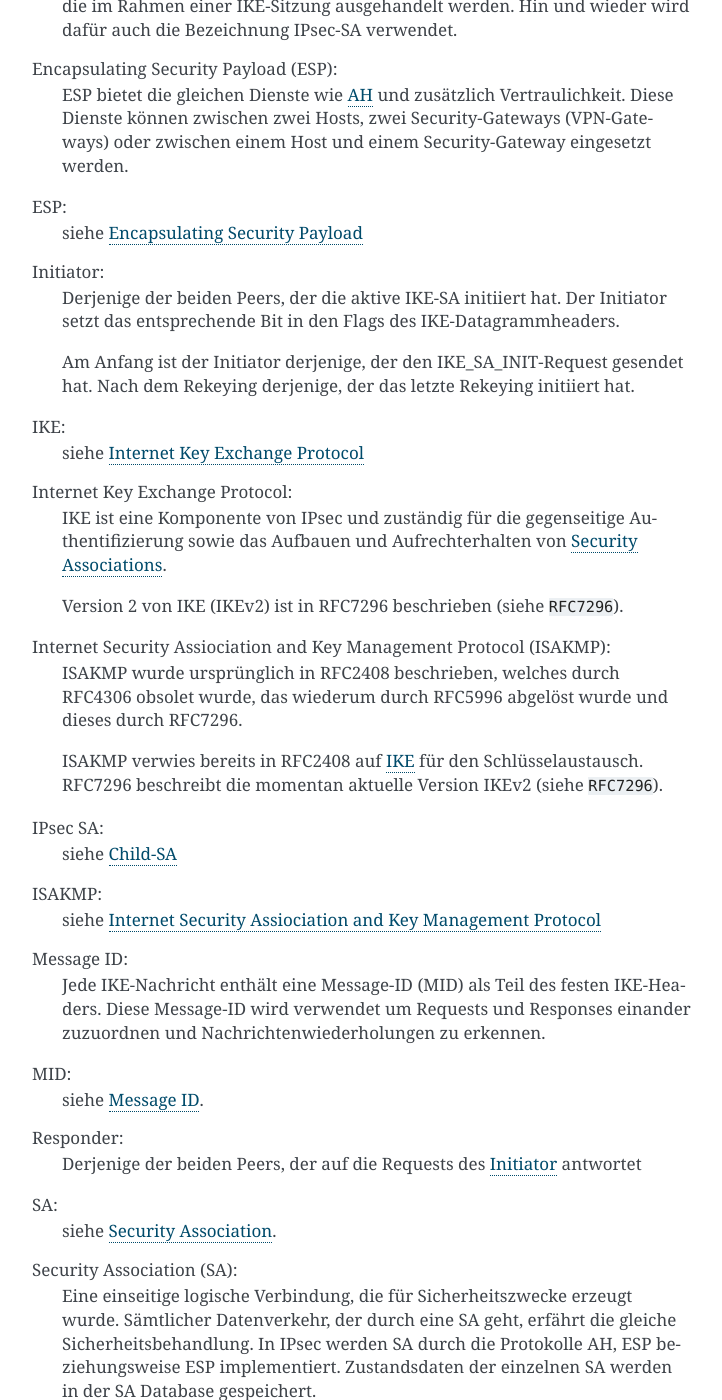
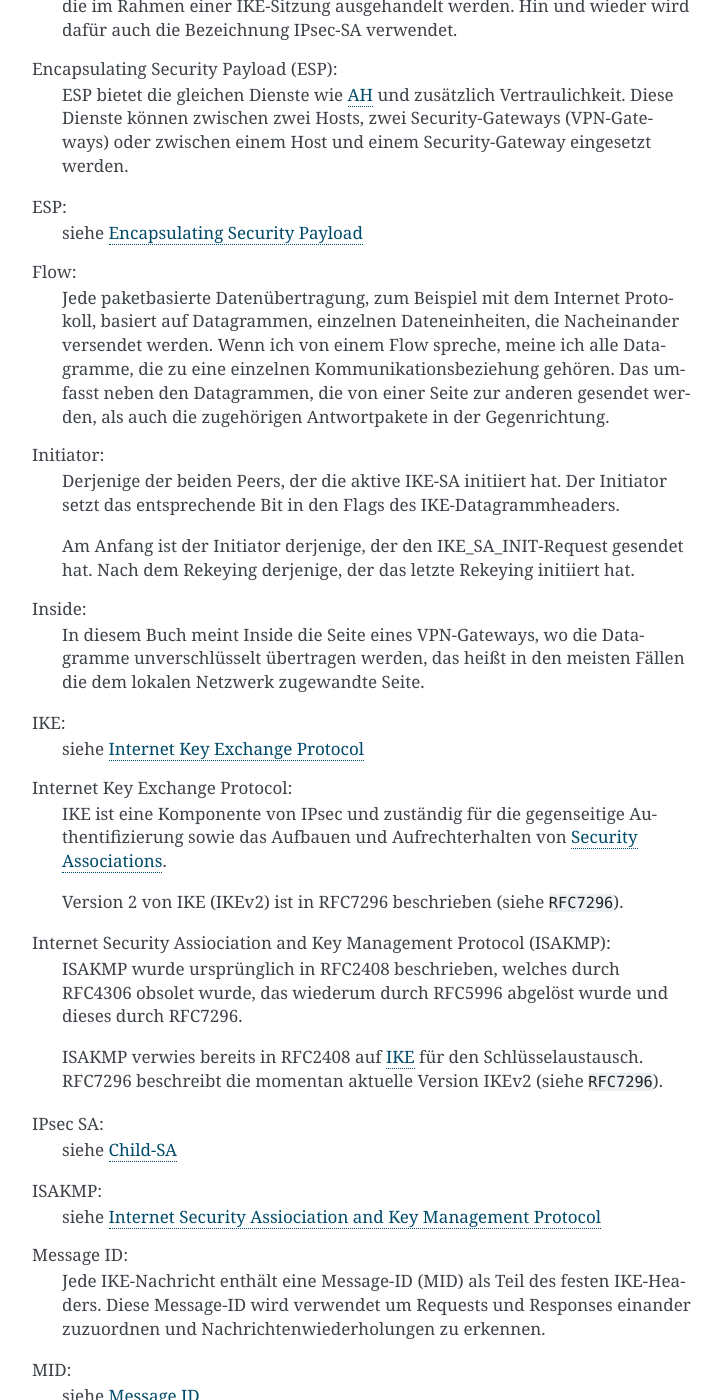
Before and after one commit to matwei-books/Fehlersuche-bei-IPsec-VPN-mit-IKEv2, a Sphinx documentation site: the page built from source/anhang/glossar.rst, in a window 1280 px wide and 1400 px high, scrolled down 627 px. Shown: the whole window, without its empty margins (388-1110 px from the left). Built offline with Sphinx 7.4.7, drawn with Linux system fonts in a browser that asks for light colours; cross-references to code outside the pages are shown as plain code; some of the changed text lies outside the part shown.

Commit message:
Glossar: Flow, Inside, Outside

```diff
--- a/source/anhang/glossar.rst
+++ b/source/anhang/glossar.rst
@@ -54,6 +54,17 @@
   siehe
   :ref:`Encapsulating Security Payload <ESP>`
 
+.. index:: ! Flow
+
+Flow:
+  Jede paketbasierte Datenübertragung, zum Beispiel mit dem Internet
+  Protokoll, basiert auf Datagrammen, einzelnen Dateneinheiten, die
+  Nacheinander versendet werden.
+  Wenn ich von einem Flow spreche, meine ich alle Datagramme, die zu
+  eine einzelnen Kommunikationsbeziehung gehören. Das umfasst neben den
+  Datagrammen, die von einer Seite zur anderen gesendet werden, als auch
+  die zugehörigen Antwortpakete in der Gegenrichtung.
+
 .. index:: ! Initiator
 
 .. _Initiator:
@@ -66,6 +77,13 @@
   Am Anfang ist der Initiator derjenige, der den IKE_SA_INIT-Request
   gesendet hat. Nach dem Rekeying derjenige, der das letzte Rekeying
   initiiert hat.
+
+.. index:: ! Inside
+
+Inside:
+  In diesem Buch meint Inside die Seite eines VPN-Gateways, wo die
+  Datagramme unverschlüsselt übertragen werden, das heißt in den meisten
+  Fällen die dem lokalen Netzwerk zugewandte Seite.
 
 IKE:
   siehe :ref:`Internet Key Exchange Protocol <IKE>`
@@ -114,6 +132,13 @@
 
 MID:
   siehe :ref:`Message ID <MID>`.
+
+.. index:: ! Outside
+
+Outside:
+  In diesem Buch meint Outside die Seite eines VPN-Gateways, wo die
+  Datagramme verschlüsselt übertragen werden, das heißt in den meisten
+  Fällen die dem Internet zugewandte Seite.
 
 .. index:: ! Responder
 
```
